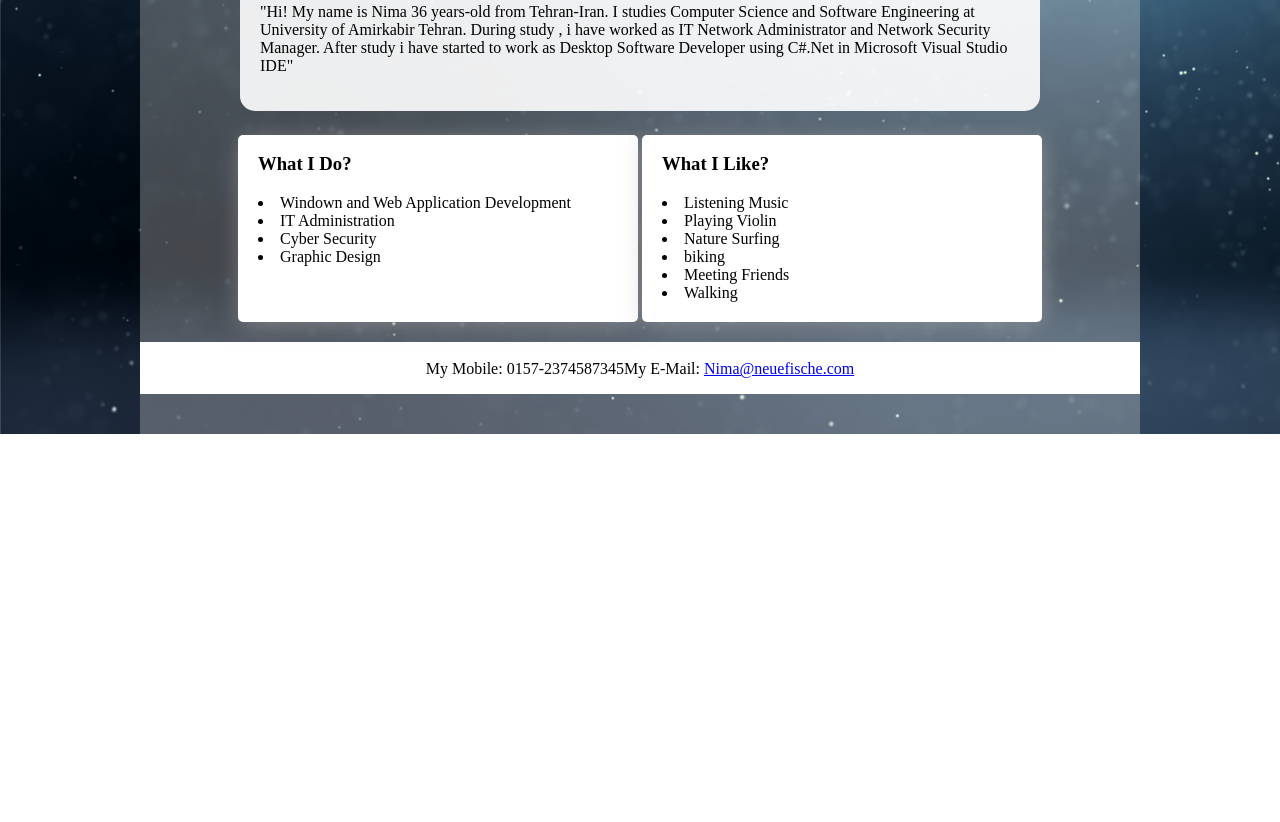
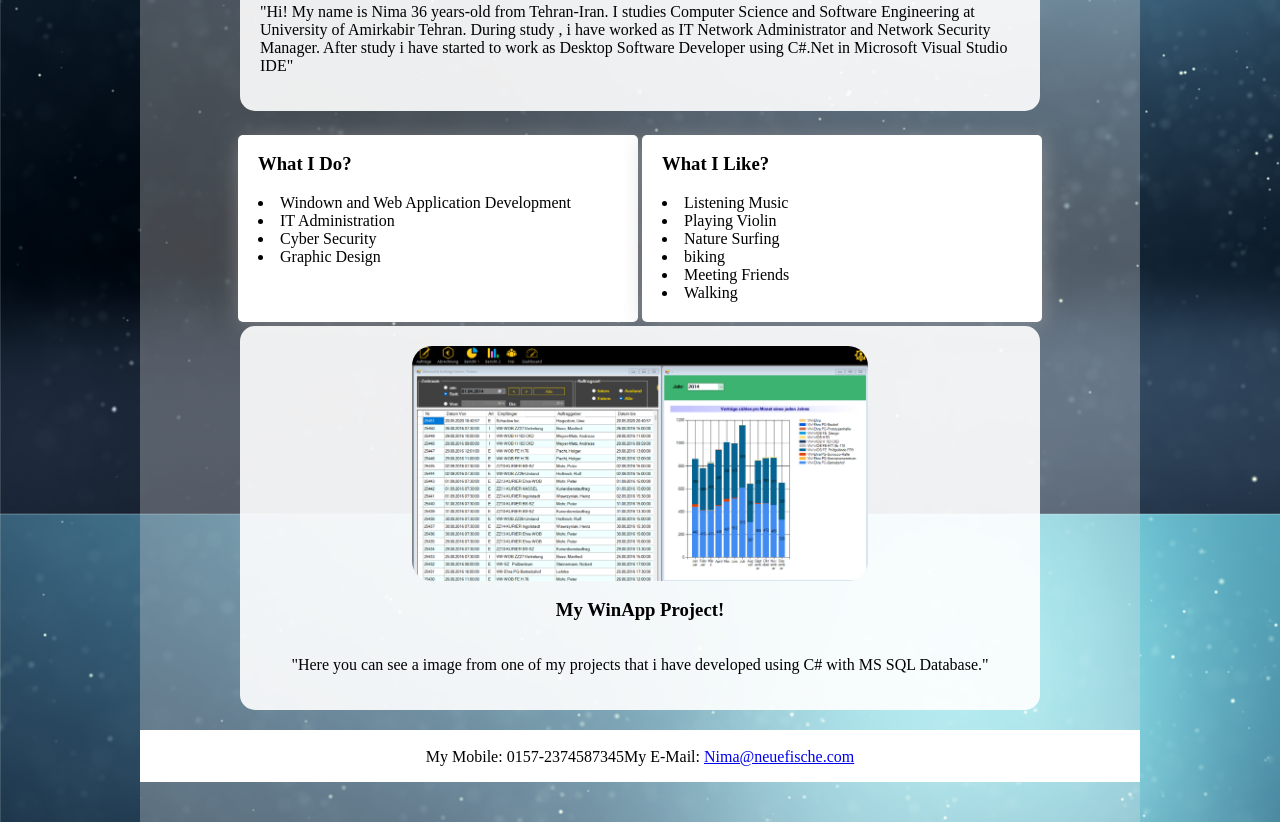
Before and after one commit to NimaHBB/personal-website, a plain HTML site: page index.html in a window 1280 px wide. Shown: the part 566-1388 px from the top of the page. Before the commit the page ends 1000 px from the top, so only its background shows below. Drawn offline with Linux system fonts and the light colour scheme.

```diff
--- a/index.html
+++ b/index.html
@@ -64,6 +64,17 @@
             <li>Walking</li>
           </div>
         </section>
+        <div class="aboutMe">
+          <!-- My Image div -->
+        <div>
+          <img src="images/prj.png" />
+        </div>
+          <h3>My WinApp Project!</h3>
+          <p>
+            "Here you can see a image from one of my projects that i have developed using C# with MS SQL Database."
+          </p>
+        </div>
+
       </article>
         <div class="contact">
           <p>My Mobile: 0157-2374587345</p>
```
Also changed, not shown: images/prj.png (added), 1 other file.
